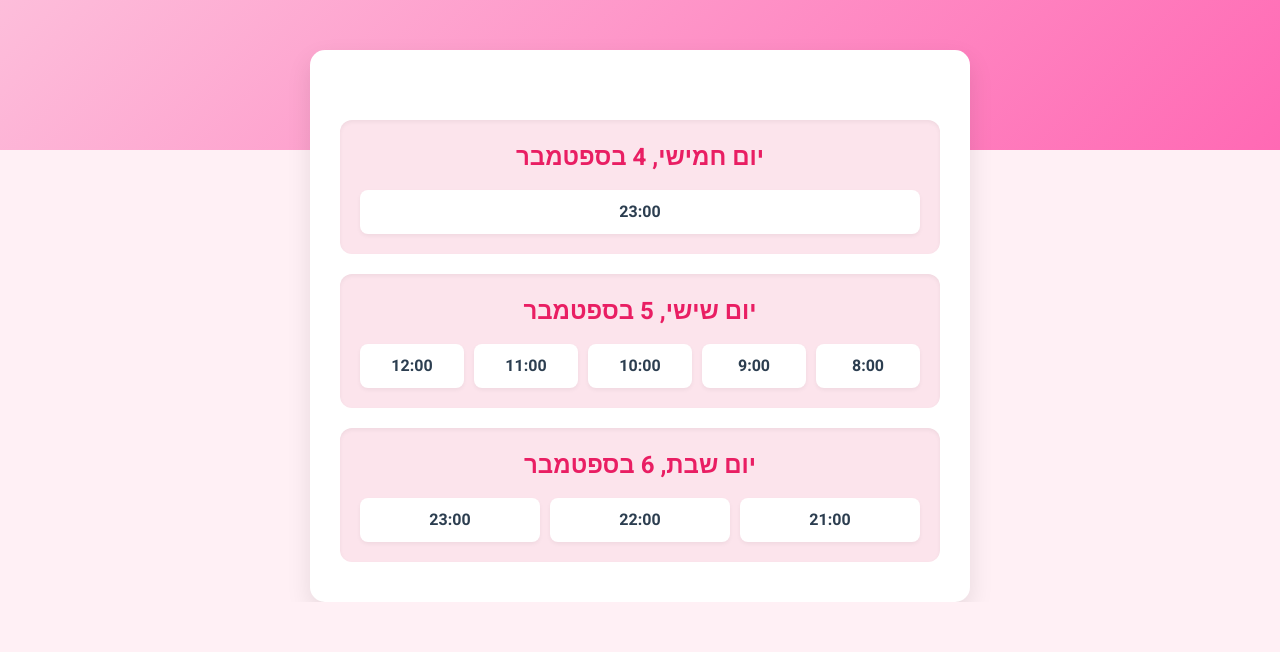
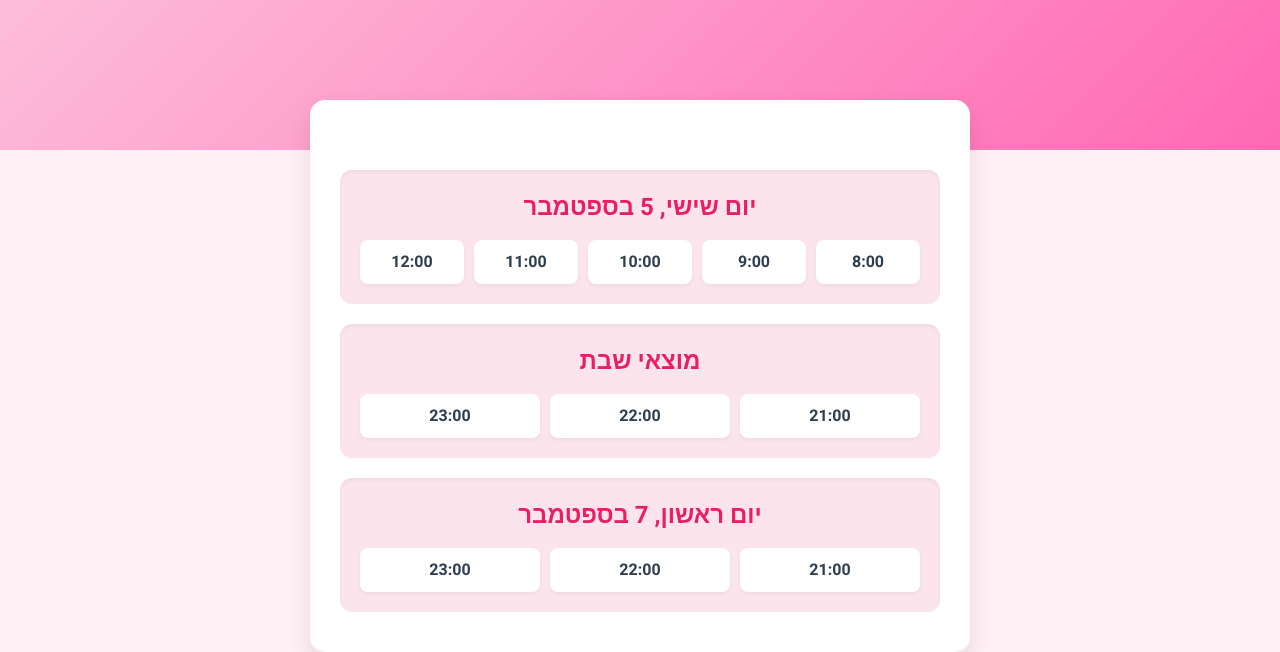
Before and after one commit to meir-ops-star/my-magic-moments, a plain HTML site: page index.html in a window 1280 px wide. Shown: the part 650-1302 px from the top of the page. Before the commit the page ends 1252 px from the top, so only its background shows below. Drawn offline with nearby package versions, Linux system fonts and the light colour scheme.

Commit message:
Update index.html

```diff
--- a/index.html
+++ b/index.html
@@ -39,13 +39,14 @@
             text-align: center;
             background-image: linear-gradient(135deg, var(--secondary-color) 0%, var(--primary-color) 100%);
             overflow: hidden;
+            z-index: 1;
         }
 
         .hero-image {
             width: 80%;
             max-width: 400px;
             border-radius: 20px;
-            box-shadow: 0 15px 40px rgba(0,0,0,0.3);
+            box-shadow: 0 15px 40px rgba(0, 0, 0, 0.3);
             position: absolute;
             top: 50%;
             left: 50%;
@@ -56,13 +57,13 @@
 
         .hero-text {
             position: absolute;
-            top: 65%;
+            top: 60%;
             left: 50%;
             transform: translateX(-50%);
             color: var(--text-color-light);
             font-family: 'Playfair Display', serif;
             font-size: 2.5rem;
-            text-shadow: 2px 2px 4px rgba(0,0,0,0.4);
+            text-shadow: 2px 2px 4px rgba(0, 0, 0, 0.4);
             z-index: 10;
             transition: transform 0.8s ease-out, opacity 0.8s ease-out;
             will-change: transform, opacity;
@@ -73,10 +74,10 @@
             max-width: 600px;
             background-color: #ffffff;
             border-radius: 15px;
-            box-shadow: 0 10px 25px rgba(0,0,0,0.1);
+            box-shadow: 0 10px 25px rgba(0, 0, 0, 0.1);
             padding: 40px 30px;
             text-align: center;
-            margin-top: -100px;
+            margin-top: -50px;
             position: relative;
             z-index: 10;
             transition: transform 0.8s ease-out, opacity 0.8s ease-out;
@@ -107,7 +108,7 @@
             background-color: var(--secondary-color);
             padding: 20px;
             border-radius: 12px;
-            box-shadow: inset 0 2px 4px rgba(0,0,0,0.05);
+            box-shadow: inset 0 2px 4px rgba(0, 0, 0, 0.05);
             transition: background-color 0.3s ease-in-out;
         }
 
@@ -131,7 +132,7 @@
             cursor: pointer;
             transition: background-color 0.2s, transform 0.2s, box-shadow 0.2s;
             font-weight: bold;
-            box-shadow: 0 2px 4px rgba(0,0,0,0.05);
+            box-shadow: 0 2px 4px rgba(0, 0, 0, 0.05);
             user-select: none;
         }
 
@@ -139,7 +140,7 @@
             background-color: var(--accent-color);
             color: var(--text-color-light);
             transform: translateY(-2px);
-            box-shadow: 0 4px 8px rgba(0,0,0,0.2);
+            box-shadow: 0 4px 8px rgba(0, 0, 0, 0.2);
         }
 
         .time-slot.selected {
@@ -152,13 +153,18 @@
         /* Modal styles */
         .modal {
             display: none;
+            /* Hidden by default */
             position: fixed;
+            /* Stay in place */
             z-index: 100;
+            /* Sit on top */
             left: 0;
             top: 0;
             width: 100%;
+            /* Full width */
             height: 100%;
-            background-color: rgba(0,0,0,0.4);
+            /* Full height */
+            background-color: rgba(0, 0, 0, 0.4); /* Black w/ opacity */
             justify-content: center;
             align-items: center;
         }
@@ -167,7 +173,7 @@
             background-color: var(--background-color);
             padding: 30px;
             border-radius: 15px;
-            box-shadow: 0 5px 15px rgba(0,0,0,0.3);
+            box-shadow: 0 5px 15px rgba(0, 0, 0, 0.3);
             max-width: 80%;
             text-align: center;
             position: relative;
@@ -213,14 +219,16 @@
             .container {
                 padding: 30px 20px;
             }
+
             h1 {
                 font-size: 2rem;
             }
         }
     </style>
+    <script type="text/javascript" src="https://cdn.jsdelivr.net/npm/@emailjs/browser@3/dist/email.min.js"></script>
 </head>
+
 <body>
-
     <div class="hero-section">
         <img id="hero-image" src="https://i.imgur.com/nXPL53n.jpeg" alt="תמונה רומנטית של שנינו" class="hero-image">
         <h1 class="hero-text">אז מתי אנחנו משחקים ברגעים של קסם?</h1>
@@ -241,6 +249,10 @@
     </div>
 
     <script>
+        (function() {
+            emailjs.init("m3KO6TvkqJwBj2MAL");
+        })();
+
         document.addEventListener('DOMContentLoaded', () => {
             const calendarContainer = document.getElementById('calendar-container');
             const mainContainer = document.getElementById('main-container');
@@ -249,82 +261,87 @@
             const modal = document.getElementById('myModal');
             const modalMessage = document.getElementById('modal-message');
             const closeBtn = document.querySelector('.close-button');
-        const timeSlots = document.querySelectorAll('.time-slot');
-
-        const now = new Date();
-        const today = new Date();
-        const dates = [];
 
             // Animation logic
             window.addEventListener('scroll', () => {
                 const scrollY = window.scrollY;
                 const heroHeight = window.innerHeight;
-            const scrollRatio = Math.min(scrollY / (heroHeight * 0.8), 1);
 
-            // Image animation
-            const scaleValue = 1 - scrollRatio * 0.5;
-            const translateValue = -50 - scrollY * 0.5;
-            heroImage.style.transform = `translate(-50%, ${translateValue}%) scale(${scaleValue})`;
+                const scrollRatio = Math.min(scrollY / heroHeight, 1);
+
+                // אנימציית תמונה
+                const scaleValue = 1 - scrollRatio * 0.2;
+                const imageTranslateY = -50 - scrollY * 0.15;
+                heroImage.style.transform = `translate(-50%, ${imageTranslateY}%) scale(${scaleValue})`;
                 heroImage.style.opacity = `${1 - scrollRatio}`;
 
-            // Text animation (parallax effect)
-            const textTranslateValue = 65 - scrollY * 0.3;
-            heroText.style.transform = `translate(-50%, ${textTranslateValue}%)`;
+                // אנימציית טקסט
+                const textTranslateY = scrollY * 0.1;
+                heroText.style.transform = `translateX(-50%) translateY(${textTranslateY}px)`;
+                heroText.style.opacity = `${1 - scrollRatio}`;
 
-            // Container fade-in
+                // הופעת הקונטיינר
                 const containerPosition = mainContainer.getBoundingClientRect().top;
                 const screenHeight = window.innerHeight;
                 if (containerPosition < screenHeight / 1.5) {
                     mainContainer.classList.add('visible');
+                } else {
+                    mainContainer.classList.remove('visible');
                 }
             });
 
-        // יצירת התאריכים ליומיים הקרובים (עד מוצ"ש בחצות)
-        const day = today.getDay(); // 0=Sunday, 1=Monday... 4=Thursday, 5=Friday, 6=Saturday
+            // יצירת התאריכים (מהיום ועד מוצאי שבת/ראשון, בהתאם ליום הנוכחי)
+            const dates = [];
+            const today = new Date();
+            today.setHours(12, 0, 0, 0); // מניעת בעיות אזור זמן
+            const todayIndex = today.getDay(); // 0=ראשון, 1=שני... 5=שישי, 6=שבת
 
-        if (day <= 4) { // אם היום יום חמישי או לפני
-            dates.push(new Date(today)); // היום (חמישי)
-            dates.push(new Date(today.setDate(today.getDate() + 1))); // מחר (שישי)
-            dates.push(new Date(today.setDate(today.getDate() + 1))); // מחרתיים (שבת)
-        } else if (day === 5) { // אם היום יום שישי
-            dates.push(new Date(today)); // היום (שישי)
-            dates.push(new Date(today.setDate(today.getDate() + 1))); // מחר (שבת)
-        } else if (day === 6) { // אם היום יום שבת
-            dates.push(new Date(today)); // היום (שבת)
+            // מציאת יום שישי הקרוב או הנוכחי
+            let fridayDate = new Date(today);
+            let daysUntilFriday = (5 - todayIndex + 7) % 7;
+            if (daysUntilFriday === 0 && today.getHours() >= 13) {
+                 daysUntilFriday = 7;
+            }
+            fridayDate.setDate(today.getDate() + daysUntilFriday);
+            fridayDate.setHours(12, 0, 0, 0);
+
+            const saturdayDate = new Date(fridayDate);
+            saturdayDate.setDate(fridayDate.getDate() + 1);
+            saturdayDate.setHours(12, 0, 0, 0);
+
+            const sundayDate = new Date(saturdayDate);
+            sundayDate.setDate(saturdayDate.getDate() + 1);
+            sundayDate.setHours(12, 0, 0, 0);
+
+            dates.push(fridayDate);
+            dates.push(saturdayDate);
+            dates.push(sundayDate);
+
+            const formatter = new Intl.DateTimeFormat('he-IL', {
+                weekday: 'long',
+                day: 'numeric',
+                month: 'long'
+            });
+
+            dates.forEach(date => {
+                const currentDayOfWeek = date.getDay();
+                let dayName = formatter.format(date);
+
+                if (currentDayOfWeek === 6) {
+                    dayName = "מוצאי שבת";
                 }
 
-        const formatter = new Intl.DateTimeFormat('he-IL', { weekday: 'long', day: 'numeric', month: 'long' });
-
-        dates.forEach(date => {
-            const dayName = formatter.format(date);
-            const isThursday = date.getDay() === 4;
-            const isFriday = date.getDay() === 5;
-            const isSaturday = date.getDay() === 6;
-
                 let hours = [];
-            if (isThursday) {
-                // היום חמישי, החל מהשעה 23:00 עד חצות
-                const currentHour = now.getHours();
-                if (currentHour >= 23) {
-                     for (let i = 23; i < 24; i++) {
-                        hours.push(i);
-                    }
-                } else {
-                    hours.push(23);
-                }
-            } else if (isFriday) {
-                // יום שישי, מהבוקר עד 12:00
+                if (currentDayOfWeek === 5) {
                     for (let i = 8; i <= 12; i++) {
                         hours.push(i);
                     }
-            } else if (isSaturday) {
-                // מוצ"ש, 21:00-23:00
+                } else if (currentDayOfWeek === 6 || currentDayOfWeek === 0) {
                     for (let i = 21; i <= 23; i++) {
                         hours.push(i);
                     }
                 }
 
-            // יצירת HTML עבור כל יום
                 const dayHTML = `
                 <div class="day-column">
                     <h2>${dayName}</h2>
@@ -339,21 +356,43 @@
             // Event listener for time slots
             calendarContainer.addEventListener('click', (e) => {
                 if (e.target.classList.contains('time-slot')) {
-                // הסר בחירה קודמת מכל השעות
                     document.querySelectorAll('.time-slot').forEach(s => s.classList.remove('selected'));
-                // הוסף בחירה לשעה הנוכחית
                     e.target.classList.add('selected');
 
                     const selectedDate = e.target.getAttribute('data-date');
                     const selectedTime = e.target.getAttribute('data-time');
+
                     const selectedDateObj = new Date(selectedDate);
-                const dayName = new Intl.DateTimeFormat('he-IL', { weekday: 'long', day: 'numeric', month: 'long' }).format(selectedDateObj);
+                    selectedDateObj.setHours(12, 0, 0, 0);
+                    const dayName = new Intl.DateTimeFormat('he-IL', {
+                        weekday: 'long',
+                        day: 'numeric',
+                        month: 'long'
+                    }).format(selectedDateObj);
 
-                // הודעה רומנטית חדשה
-                const message = `ההתרגשות כבר באוויר...<br> מצפה בקוצר רוח לרגעים הקסומים שלנו ב-**${dayName}**, בשעה **${selectedTime}:00** ♥`;
+                    const templateParams = {
+                        day_name: dayName,
+                        selected_time: selectedTime,
+                        to_email: "meirmink@gmail.com, rutymink@gmail.com" // שלח את שני המיילים כנמען יחיד
+                    };
 
+                    const serviceID = 'service_d60kr7x';
+                    const templateID = 'template_goit77g';
+
+                    emailjs.send(serviceID, templateID, templateParams)
+                        .then(() => {
+                            const message = `ההתרגשות כבר באוויר...<br>
+                                        מצפה בקוצר רוח לרגעים הקסומים שלנו ב-**${dayName}**, בשעה **${selectedTime}:00** ♥
+                                        <br><br>
+                                        ההודעה נשלחה בהצלחה לכתובות **meirmink@gmail.com** ו-**rutymink@gmail.com**!`;
                             modalMessage.innerHTML = message;
                             modal.style.display = 'flex';
+                        }, (error) => {
+                            const message = `אופס, משהו השתבש...<br>לא הצלחנו לשלוח את המייל. אנא נסה שוב מאוחר יותר.`;
+                            console.error('EmailJS Error:', error);
+                            modalMessage.innerHTML = message;
+                            modal.style.display = 'flex';
+                        });
                 }
             });
 
@@ -370,6 +409,5 @@
             });
         });
     </script>
-
 </body>
 </html>
```
Lines whose indentation alone changed are shown as unchanged.
